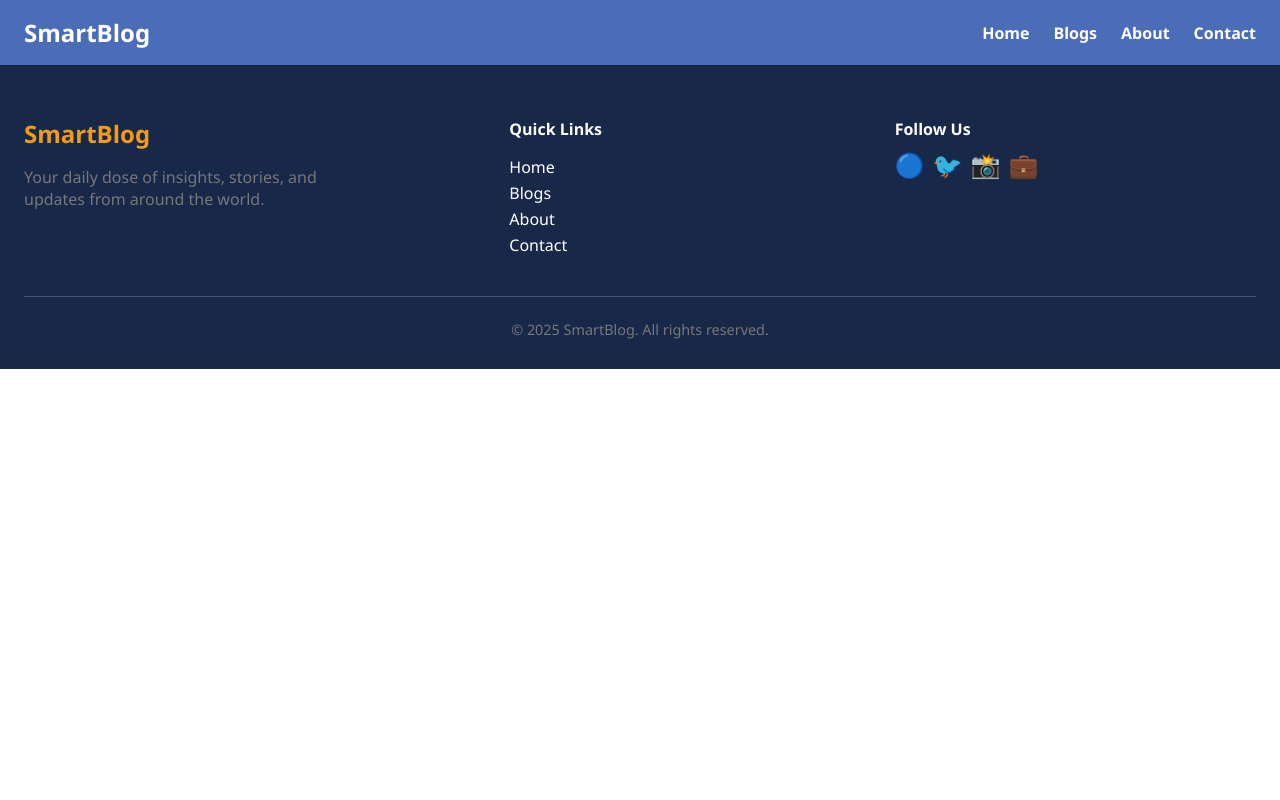
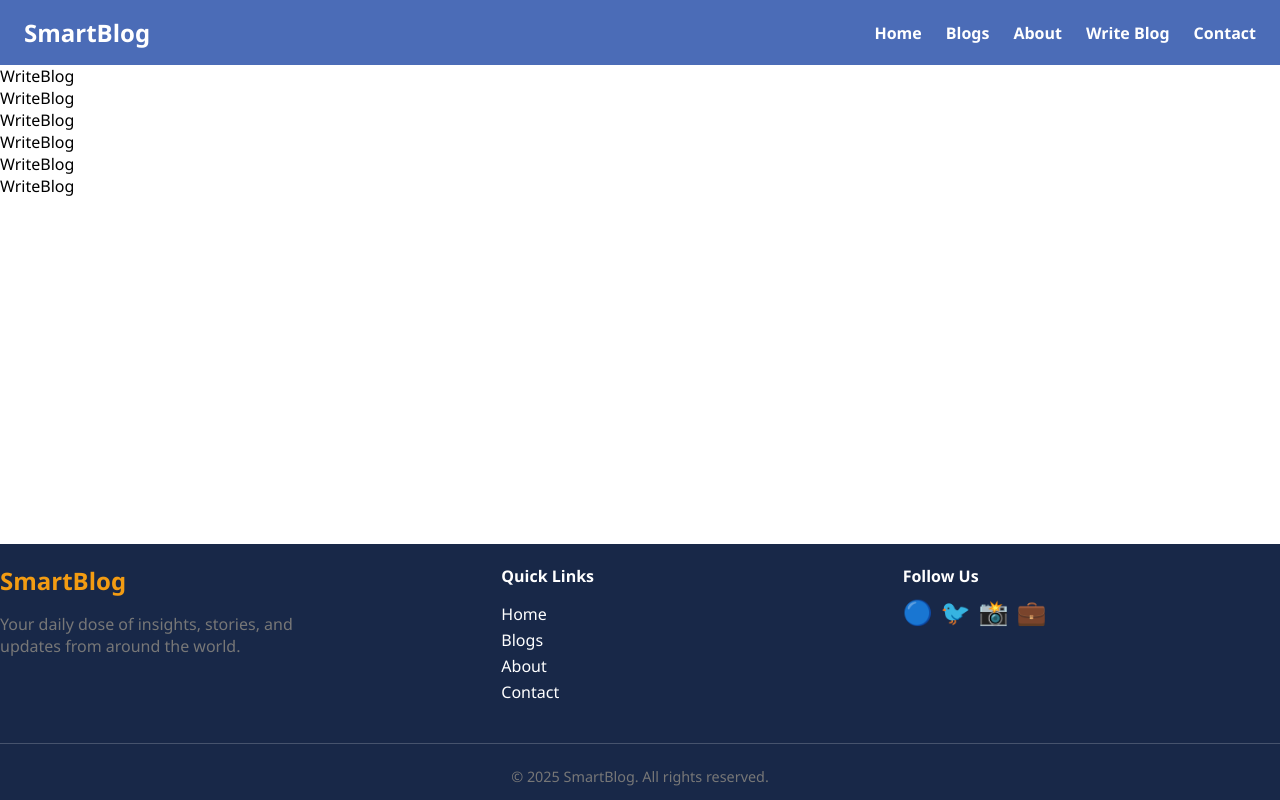
Before and after one commit to codingeet/blog_site, a React (Create React App) app in the folder frontend/: page /write-blog in a window 1280 px wide. Built offline with nearby package versions, Linux system fonts and the light colour scheme.

Commit message:
write blog page and sticky footer added

```diff
--- a/frontend/src/App.js
+++ b/frontend/src/App.js
@@ -4,6 +4,7 @@ import Home from "./pages/Home";
 import Footer from "./components/Footer";
 import Blogs from "./pages/Blogs";
 import About from "./pages/About";
+import WriteBlog from "./pages/WriteBlog";
 
 
 
@@ -15,6 +16,7 @@ function App() {
           <Route path="/" element={<Home />} />
           <Route path="/blogs" element={<Blogs />} />
         <Route path="/about" element={<About />} />
+        <Route path="/write-blog" element={<WriteBlog />} />
           {/* <Route path="/contact" element={<Contact />} /> */}
           {/* Optional: Dynamic route */}
           {/* <Route path="/blogs/:id" element={<BlogDetail />} /> */}
--- a/frontend/src/components/Header.jsx
+++ b/frontend/src/components/Header.jsx
@@ -18,6 +18,7 @@ const Header = () => {
         <Link to="/">Home</Link>
         <Link to="/blogs">Blogs</Link>
         <Link to="/about">About</Link>
+          <Link to="/write-blog">Write Blog</Link>
         <Link to="/contact">Contact</Link>
       </nav>
 
--- a/frontend/src/index.css
+++ b/frontend/src/index.css
@@ -1,7 +1,13 @@
-* body{
+/* * body{
   margin: 0px;
   padding: 0px;
     font-family: var(--font-family);
+} */
+html, body, #root {
+  height: 100%;
+  margin: 0;
+  padding: 0;
+   font-family: var(--font-family);
 }
 :root {
   /* 🎨 Color Palette */
--- a/frontend/src/pages/Home.jsx
+++ b/frontend/src/pages/Home.jsx
@@ -35,4 +35,4 @@
 };
 
 
- export default Home
+ export default Home;
--- /dev/null
+++ b/frontend/src/pages/WriteBlog.jsx
@@ -0,0 +1,15 @@
+ import React from 'react'
+
+ function WriteBlog() {
+   return (
+     <div>WriteBlog
+      <div>WriteBlog</div>
+      <div>WriteBlog</div>
+      <div>WriteBlog</div>
+      <div>WriteBlog</div>
+      <div>WriteBlog</div>
+     </div>
+   )
+ }
+
+ export default WriteBlog;
--- a/frontend/src/styles/Footer.css
+++ b/frontend/src/styles/Footer.css
@@ -1,8 +1,10 @@
 .site-footer {
   background-color: var(--secondary-color);
   color: var(--white);
-  padding: var(--spacing-xl) var(--spacing-lg) var(--spacing-md);
   font-family: var(--font-family);
+  position: absolute;
+  bottom: 0;
+  width: 100vw;
 }
 
 .footer-container {
```
Also changed, not shown: frontend/src/components/Footer.jsx (+6 -1 lines).
